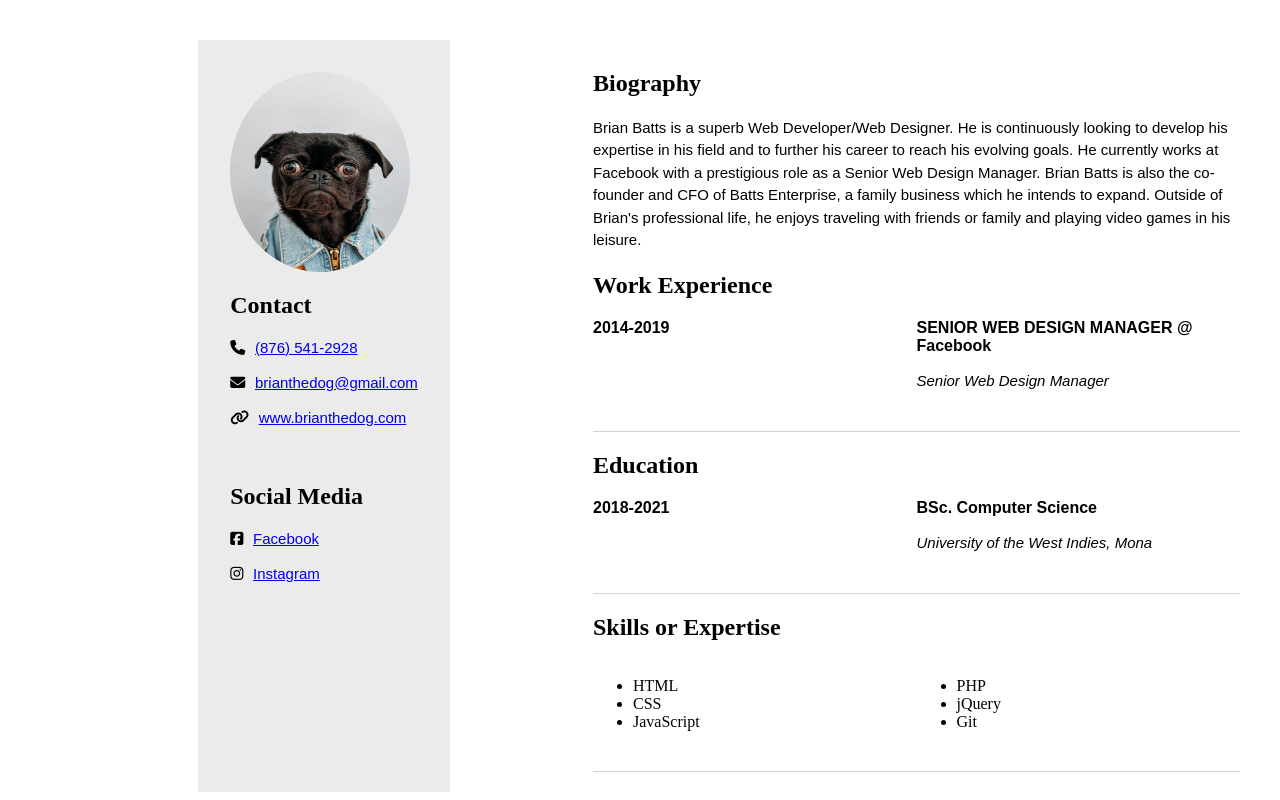
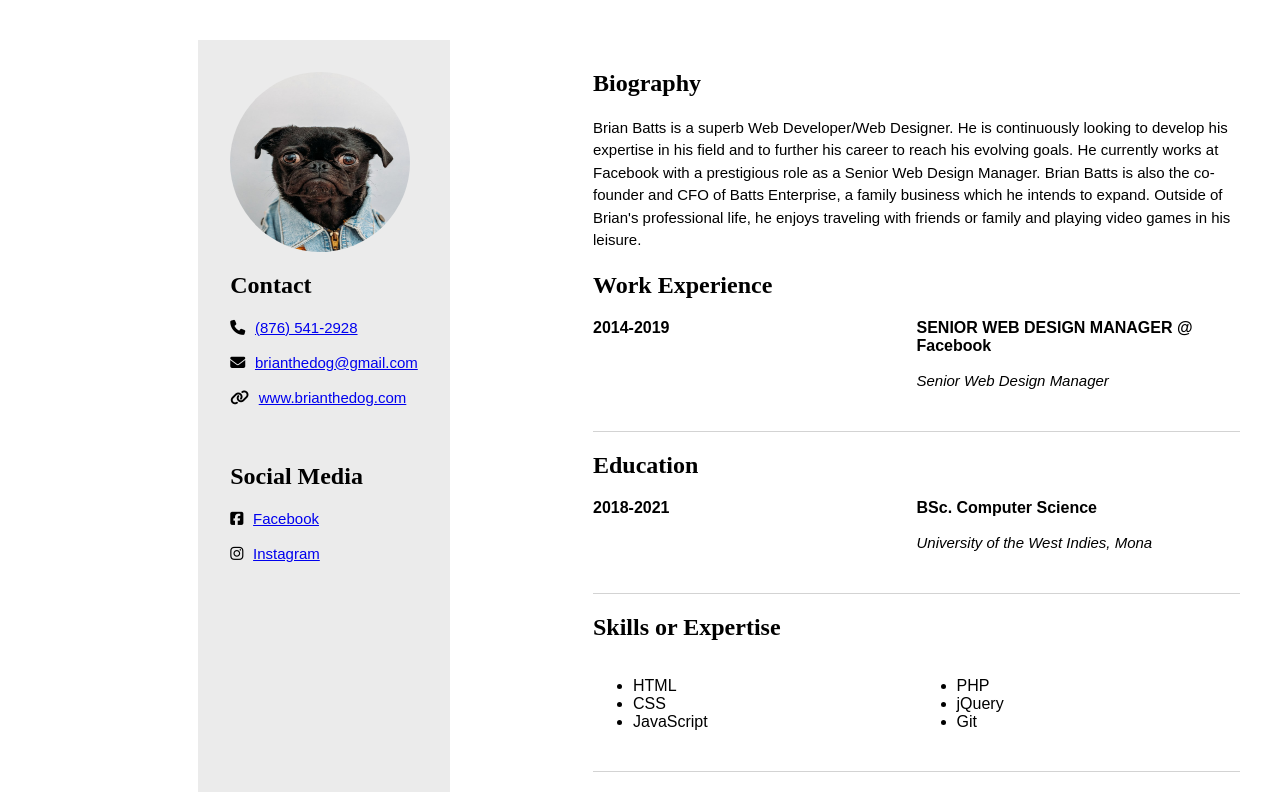
Before and after one commit to brianbatts/brianbatts.github.io, a plain HTML site: page index.html in a window 1280 px wide. Shown: the part 318-1118 px from the top of the page. Drawn offline with Linux system fonts and the light colour scheme.

Commit message:
Modified style

```diff
--- a/index.html
+++ b/index.html
@@ -126,7 +126,7 @@
 
             <section>
 
-                 <div class=skills>
+                 <div class="skills">
 
 
                     <h2>Skills or Expertise</h2>
--- a/style.css
+++ b/style.css
@@ -35,7 +35,7 @@
 .avatar{
 
     width: 180px;
-    height: 200px;
+    height: 180px;
     border-radius: 50%;
 }
 
@@ -76,6 +76,7 @@
   grid-template-columns: 1fr 1fr;
   border-bottom: 1px solid lightgrey;
   padding-bottom: 24px;
+  font-family: 'Source Sans Pro', sans-serif;
 }
 
 
```
Lines whose indentation alone changed are shown as unchanged.
